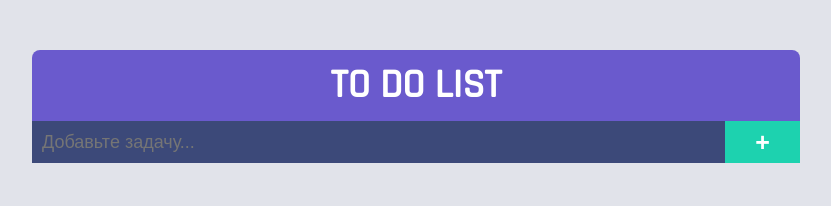
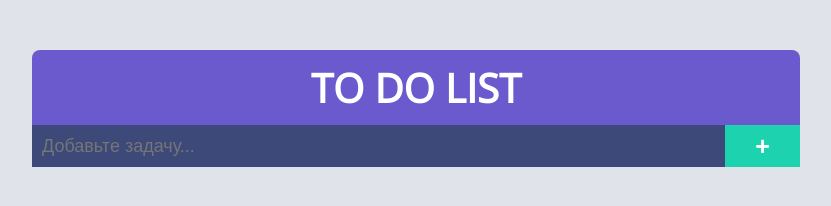
Before and after one commit to fedotovaaleksandra/ToDoList_front, a plain HTML site: page index.html in a window 1280 px wide. Shown: the whole page, without its empty margins (224-1055 px from the left). Drawn offline with nearby package versions, Linux system fonts and the light colour scheme.

Commit message:
complete frontend

```diff
--- a/index.html
+++ b/index.html
@@ -7,7 +7,7 @@
   <title>To DO List</title>
   <link rel="stylesheet" href="https://cdnjs.cloudflare.com/ajax/libs/font-awesome/5.15.2/css/all.min.css">
   <style>
-    @import url("https://fonts.googleapis.com/css2?family=Rajdhani:wght@500&display=swap");
+    @import url("https://fonts.googleapis.com/css2?family=Open+Sans&family=Roboto&display=swap");
 
     * {
       margin: 0
@@ -40,7 +40,7 @@
       text-align: center;
       border-radius: .5rem .5rem 0 0;
       background-color: #6A5ACD;
-      font-family: "Rajdhani", sans-serif;
+      font-family: 'Open Sans', sans-serif;
     }
 
     .app form {
```
